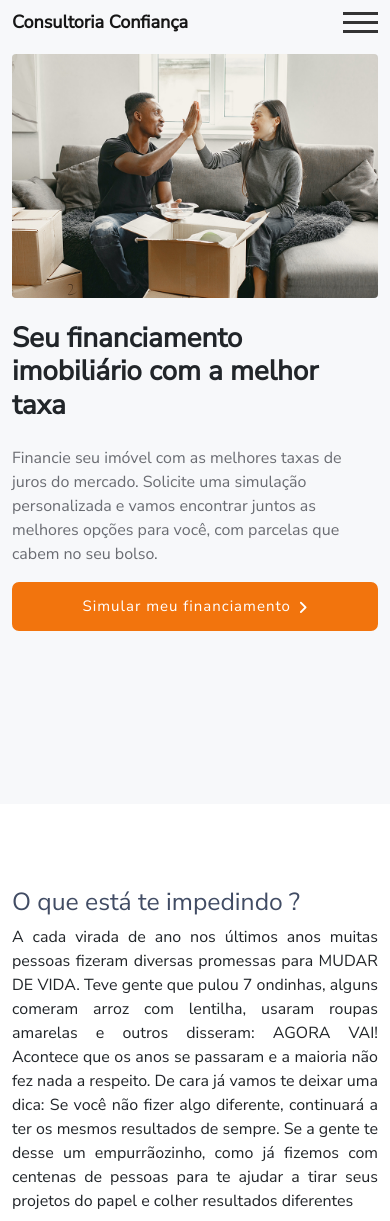
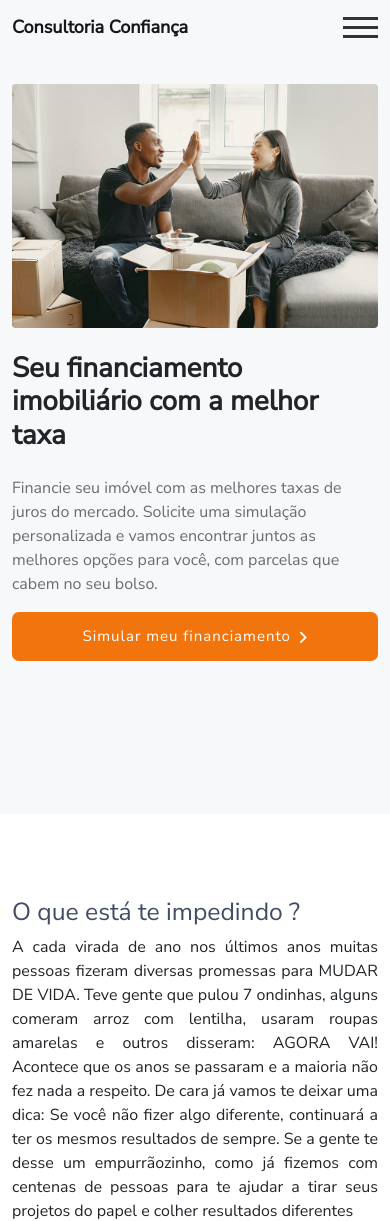
Before and after one commit to vBony/consultoria-confianca, a PHP site: page / in a window 390 px wide. Shown: the top 1221 px of the page. Run offline with PHP 8.4, Linux system fonts and the light colour scheme; data that the repository does not hold is empty.

Commit message:
ajuste padding menu

```diff
--- a/app/assets/css/home.css
+++ b/app/assets/css/home.css
@@ -673,7 +673,7 @@ Footer
 
     #inicio{
         height: 90vh;
-        padding: 0px 12px;
+        padding: 30px 12px;
         justify-content: flex-start !important;
         align-items: baseline;
     }
@@ -686,7 +686,7 @@ Footer
 @media(max-width: 991px){
     #inicio{
         height: 90vh;
-        padding: 10px 12px;
+        padding: 30px 12px;
         justify-content: flex-start !important;
         align-items: baseline;
     }
--- a/app/assets/css/template.css
+++ b/app/assets/css/template.css
@@ -103,6 +103,6 @@
 
 @media (max-width: 767px){
     .menu-box{
-        padding: 0px;
+        padding: 5px 0px;
     }
 }
--- a/app/views/home.php
+++ b/app/views/home.php
@@ -27,7 +27,7 @@
 <section id="inicio">
     <div class="container d-flex flex-column align-content-between box-submenu">
         <div class="d-flex flex-wrap-reverse">
-            <div class="col-lg-5 col-md-12 col-sm-12 mt-md-4 mt-sm-4 texts-inicio-area px-lg-4">
+            <div class="col-lg-5 col-md-12 col-sm-12 mt-md-4 mt-sm-4 texts-inicio-area pe-lg-4">
                 <h1 class="text-inicio mb-4" id="title-ti">
                     Seu financiamento imobiliário com a melhor taxa
                 </h1>
```
